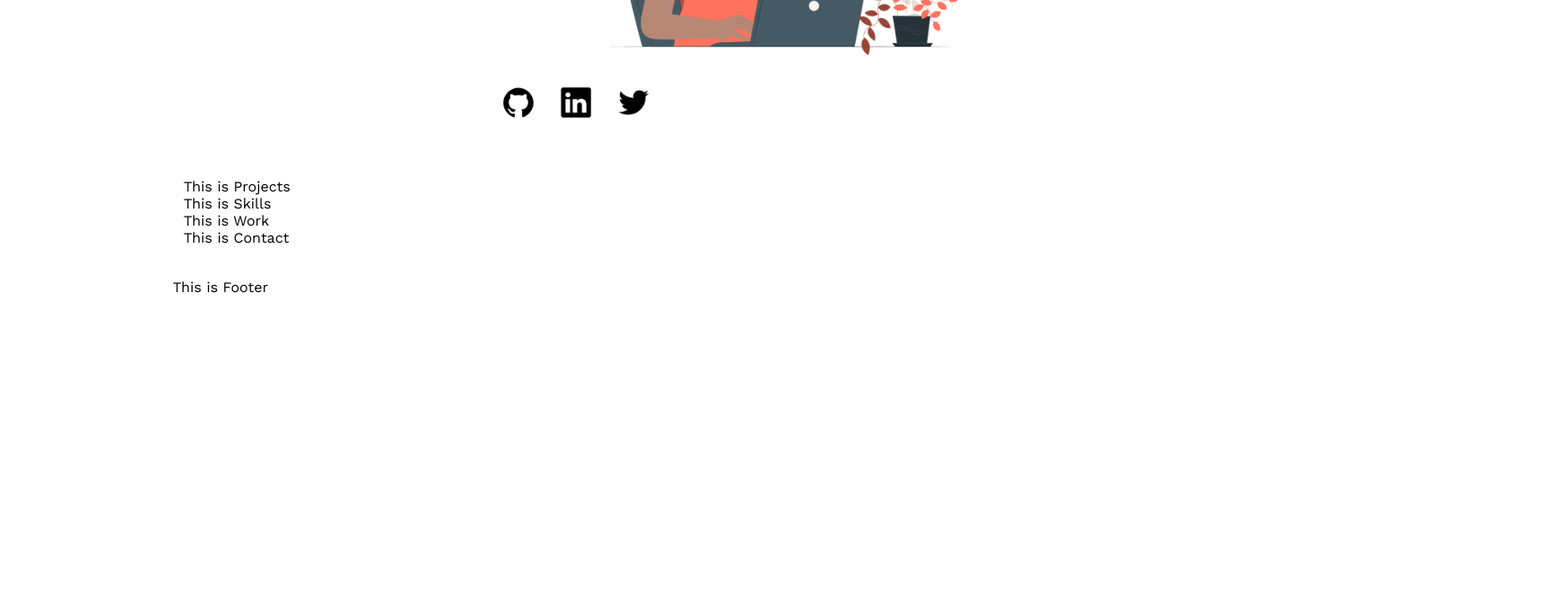
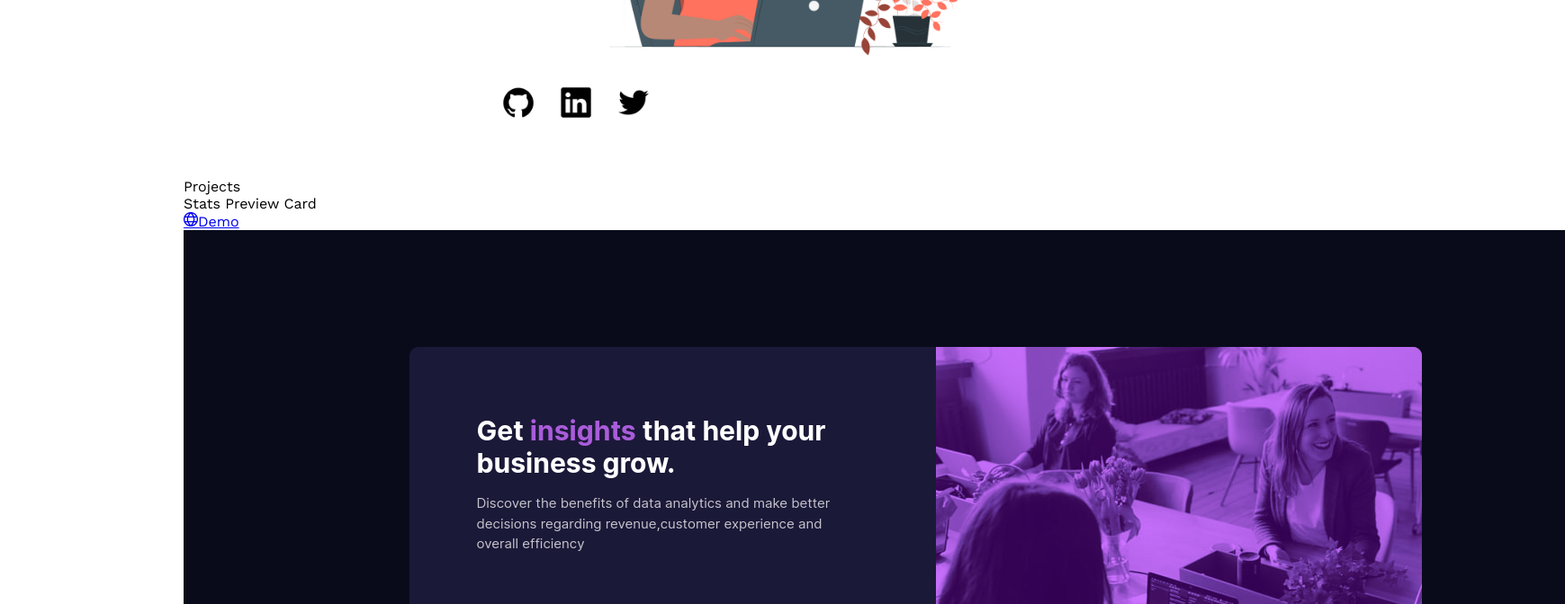
Before and after one commit to jamesaduke/react-portfolio, a React (Create React App) app: page / in a window 1280 px wide. Shown: the part 428-1100 px from the top of the page at 90% size, 1739 px wide, since content can reach past the window. Before the commit the page ends 800 px from the top, so only its background shows below. Built offline with nearby package versions, Linux system fonts and the light colour scheme.

Commit message:
add project-card markup

```diff
--- a/src/components/body/project/index.js
+++ b/src/components/body/project/index.js
@@ -1,7 +1,20 @@
 import React from "react";
+import "./projects.css"
+import {ProjectData} from "../../../data/projects";
+import ProjectCard from './project-card';
 
 function Projects (){
-    return <div>This is Projects</div>;
+    const data = ProjectData;
+    return(
+        <div className="projects">
+            <label className="section-title">Projects</label>
+            <div>
+                {data.map((project) => {
+                    return <ProjectCard project={project}/>
+                })}
+            </div>
+        </div>
+    );
 }
 
 export default Projects;
--- /dev/null
+++ b/src/components/body/project/project-card.js
@@ -0,0 +1,26 @@
+import React from "react";
+import './project-card.css';
+
+function ProjectCard ({project}){
+    return (
+        <div className="project-card">
+            <div className="project-info">
+                <label className="project-title">{project.title}</label>
+                <div className="project-links">
+                    {project.demo&& (
+                        <a className="project-link" href={project.demo}>
+                            <div className="link-button">
+                                <i class="fi-rr-globe"/>Demo
+                            </div>
+                        </a>
+                    )}
+                </div>
+            </div>
+            <img src={project.image} className="project-photo" alt=""/>
+
+        </div>
+    );
+
+}
+
+export default ProjectCard;
--- /dev/null
+++ b/src/components/body/project/projects.css
@@ -0,0 +1,5 @@
+.projects{
+    display: flex;
+    flex-direction: column;
+    flex: 1
+}
--- /dev/null
+++ b/src/data/projects.js
@@ -0,0 +1,21 @@
+export const ProjectData = [
+    {
+        id: 1,
+        title: 'Stats Preview Card',
+        about: 'Frontend Mentor Projects on creating a stats preview card with HTML and CSS',
+        tags: ['HTML', 'CSS', 'Responsive'],
+        demo: 'https://stats-preview-card44.netlify.app/',
+        github: 'https://github.com/jamesaduke/frontend-mentor-tasks/tree/main/stats-preview-card',
+        image: require("../assets/stats.png").default,
+    },
+
+    {
+        id: 2,
+        title: 'Huddle Landing Page',
+        about: 'Frontend Mentor Project on creating a sample landing page with only HTML and CSS',
+        tags: ['HTML', 'CSS', 'Responsive'],
+        demo: 'https://huddle-landing-44.netlify.app/',
+        github: 'https://github.com/jamesaduke/frontend-mentor-tasks/tree/main/huddle-landing-page',
+        image: require("../assets/huddle.png").default,
+    }
+];
```
Also changed, not shown: src/assets/huddle.png (added), src/assets/stats.png (added), src/components/body/project/project-card.css (added).
